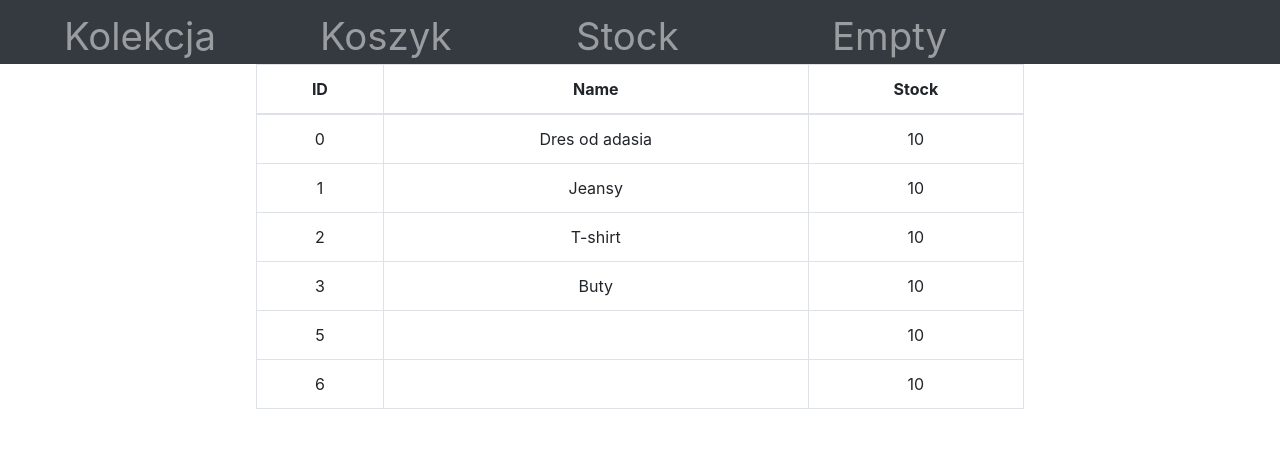
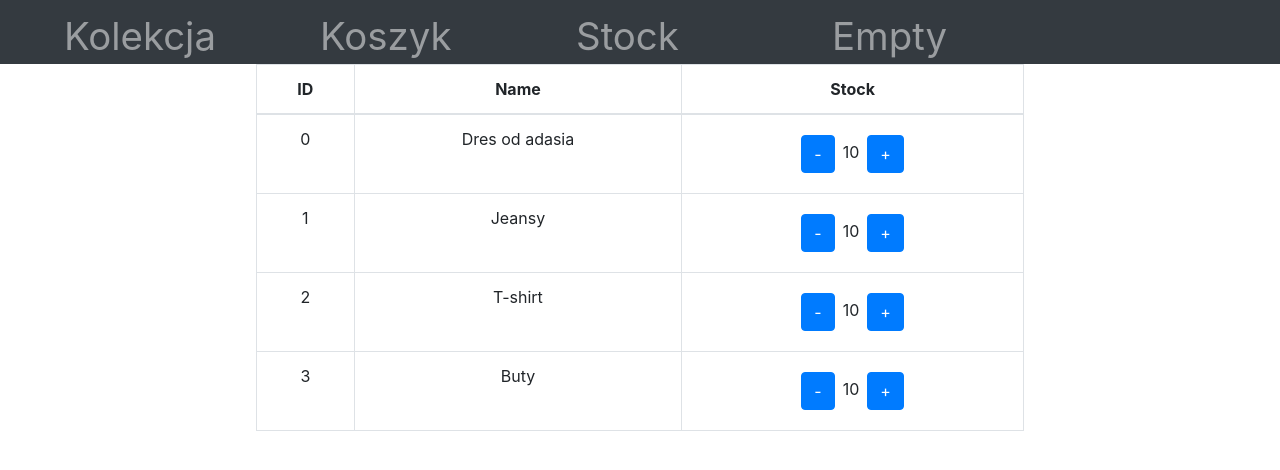
Before and after one commit to CleverDarkSolutions/redux-shop, a React (Create React App) app: page / in a window 1280 px wide. Both pictures are taken after a click on the link "Stock". Shown: the top 470 px of the page. Built offline with nearby package versions, Linux system fonts and the light colour scheme.

Commit message:
added buttons

```diff
--- a/src/cartElement.js
+++ b/src/cartElement.js
@@ -33,7 +33,7 @@ const CartElement = (props) => {
     )
    }
    else{
-       return '';
+       return ''; // prevents rendering empty rows
    }
 }
 
--- a/src/features/counterSlice.js
+++ b/src/features/counterSlice.js
@@ -13,7 +13,7 @@ export const counterSlice = createSlice({
         {id: 6, tempQ: 0,quantity: 0 , stock: 10, price: 0, label: ''},
       ]
     ,
-    i: 0
+    i: 0,
   },
   reducers: {
     increment: (state, action) => {
@@ -26,6 +26,17 @@ export const counterSlice = createSlice({
       if(state.values[i].tempQ>0)
         state.values[i].tempQ -= 1;
     },
+
+    incrementStock: (state,action) => {
+      const i = action.payload;
+      state.values[i].stock +=1;
+    },
+
+    decrementStock: (state, action) => {
+      const i = action.payload;
+      state.values[i].stock -= 1;
+    },
+
     setValues: (state,action) => {
       const i = action.payload;
       state.values[i.id] = i;
@@ -33,7 +44,7 @@ export const counterSlice = createSlice({
   },
 });
 
-export const { increment, decrement, setValues} = counterSlice.actions;
+export const { increment, decrement, setValues, decrementStock, incrementStock} = counterSlice.actions;
 
 
 export default counterSlice.reducer;
--- a/src/stockElement.js
+++ b/src/stockElement.js
@@ -1,13 +1,29 @@
 import React from 'react';
+import { Button } from 'react-bootstrap';
+import { useDispatch } from 'react-redux';
+import { incrementStock, decrementStock } from './features/counterSlice';
+
+let buttonStyle = {
+    margin: '0.5em'
+}
 
 const StockElement = (props) => {
-    return(
-        <tr>
-            <td scope="row">{props.id}</td>
-            <td>{props.productName}</td>
-            <td>{props.productStock}</td>
-        </tr>
-    )
+    const dispatch = useDispatch();
+    const id = props.id;
+    if (props.productName != '') {
+        return (
+            <tr>
+                <td scope="row">{props.id}</td>
+                <td>{props.productName}</td>
+                <td>
+                    <Button onClick={() => { dispatch(decrementStock(id)) }} style={buttonStyle}>-</Button>
+                    {props.productStock}
+                    <Button onClick={() => { dispatch(incrementStock(id)) }} style={buttonStyle}>+</Button>
+                </td>
+            </tr>
+        )
+    }
+    else return ''; // prevents rendering empty rows
 }
 
 export default StockElement;
```
